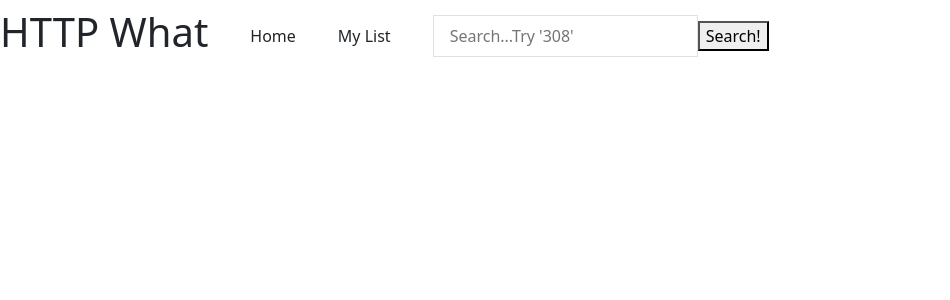
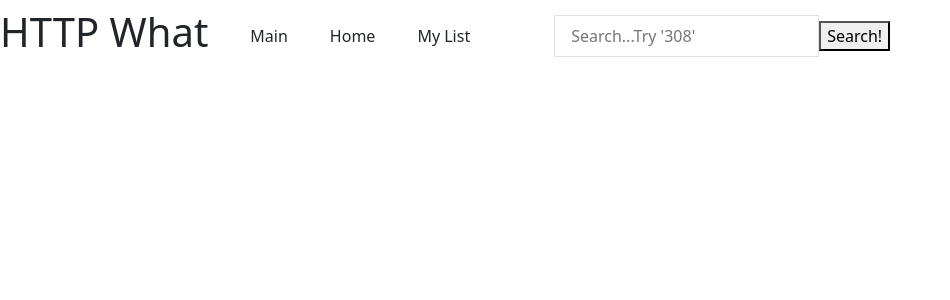
Before and after one commit to kayle-ervin1510/Personal_Project, a React (Vite) app in the folder personal_proj_front/: page / in a window 1280 px wide. Shown: the top 300 px of the page, without its empty margins (0-950 px from the left). Built offline with nearby package versions, Linux system fonts and the light colour scheme.

Commit message:
putting in more comments in router

```diff
--- a/personal_proj_front/src/components/NavBar.jsx
+++ b/personal_proj_front/src/components/NavBar.jsx
@@ -7,8 +7,10 @@ export default function NavBar() {
     return (
         <Navbar id="nav">
             <h1>HTTP What</h1>
+            <Nav.Link as={Link} to="/">Main</Nav.Link>
             <Nav.Link as={Link} to="/home">Home</Nav.Link>
             <Nav.Link as={Link} to="/list">My List</Nav.Link>
+            <Nav.Link></Nav.Link>
             <Search/>
         </Navbar>
     )
```
Also changed, not shown: personal_proj_front/src/router.jsx (+7 -3 lines).
